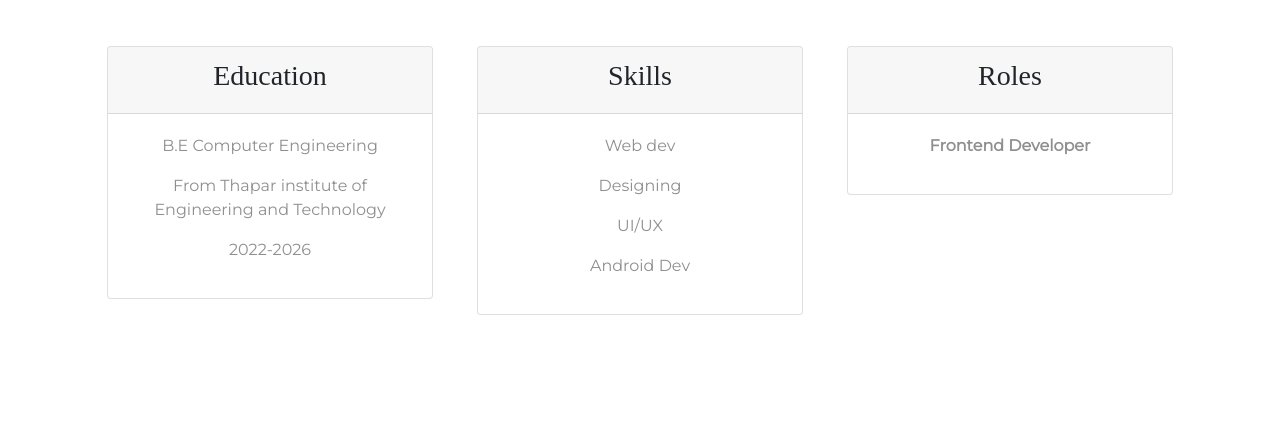
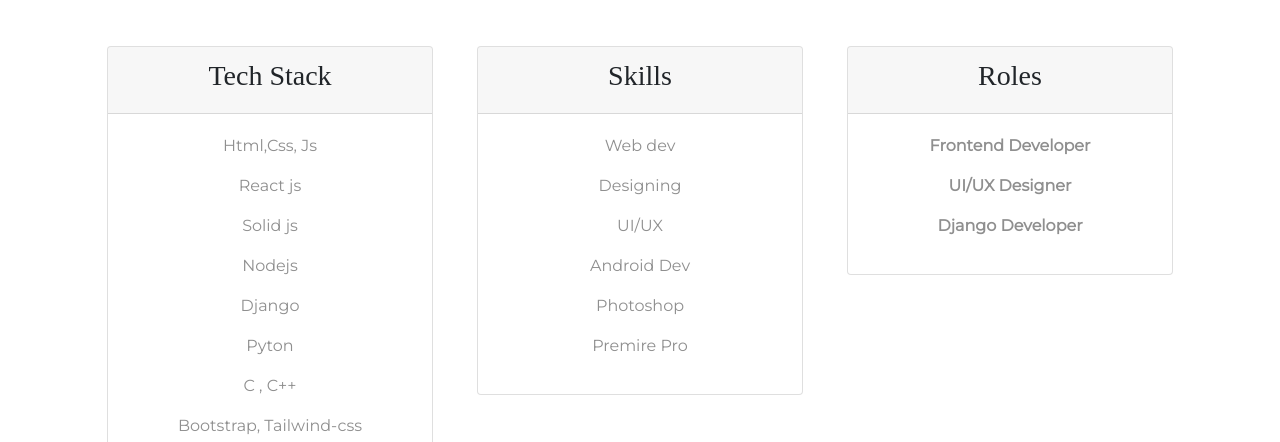
Before and after one commit to 0504ankitsharma/My-Portfolio, a plain HTML site: page index.html in a window 1280 px wide. Shown: the part 772-1214 px from the top of the page. Drawn offline with nearby package versions, Linux system fonts and the light colour scheme.

Commit message:
Update index.html

```diff
--- a/index.html
+++ b/index.html
@@ -97,12 +97,19 @@
             <div class="about-column col-lg-4 col-md-6">
                 <div class="card">
                     <div class="card-header">
-                        <h3>Education</h3>
+                        <h3>Tech Stack</h3>
                     </div>
                     <div class="card-body">
-                        <p>B.E Computer Engineering </p>
-                        <p>From Thapar institute of Engineering and Technology</p>
-                        <p>2022-2026</p>
+                        <p>Html,Css, Js</p>
+                        <p>React js</p>
+                        <p>Solid js</p>
+                        <p>Nodejs</p>
+                        <p>Django</p>
+                        <p>Pyton</p>
+                        <p>C , C++</p>
+                        <p>Bootstrap, Tailwind-css</p>
+                        <p>Flutter</p>
+
                     </div>
                 </div>
             </div>
@@ -117,6 +124,8 @@
                         <p>Designing</p>
                         <p>UI/UX</p>
                         <p>Android Dev</p>
+                        <p> Photoshop</p>
+                        <p>Premire Pro</p>
                     </div>
                 </div>
             </div>
@@ -128,9 +137,8 @@
                     </div>
                     <div class="card-body">
                         <p><strong>Frontend Developer</strong></p>
-                        <p></p>
-                        <p><strong></strong></p>
-                        <p></p>
+                        <p><strong>UI/UX Designer</strong></p>
+                        <p><strong>Django Developer</strong></p>
                     </div>
                 </div>
             </div>
@@ -205,7 +213,7 @@
             <a href="https://www.instagram.com/ankit.sharma.__.05/"><i class="social-icon fab fa-instagram"></i></a>
             <a href="https://github.com/0504ankitsharma"><i class="social-icon fab fa-github"></i></a>
             <a href="https://www.linkedin.com/in/0504ankitsharma/"><i class="social-icon fab fa-linkedin-in"></i></a>
-            <p>© Copyright 2021 Ankit Sharma</p>
+            <p>© Copyright 2023 Ankit Sharma</p>
         </div>
     </footer>
 
```
